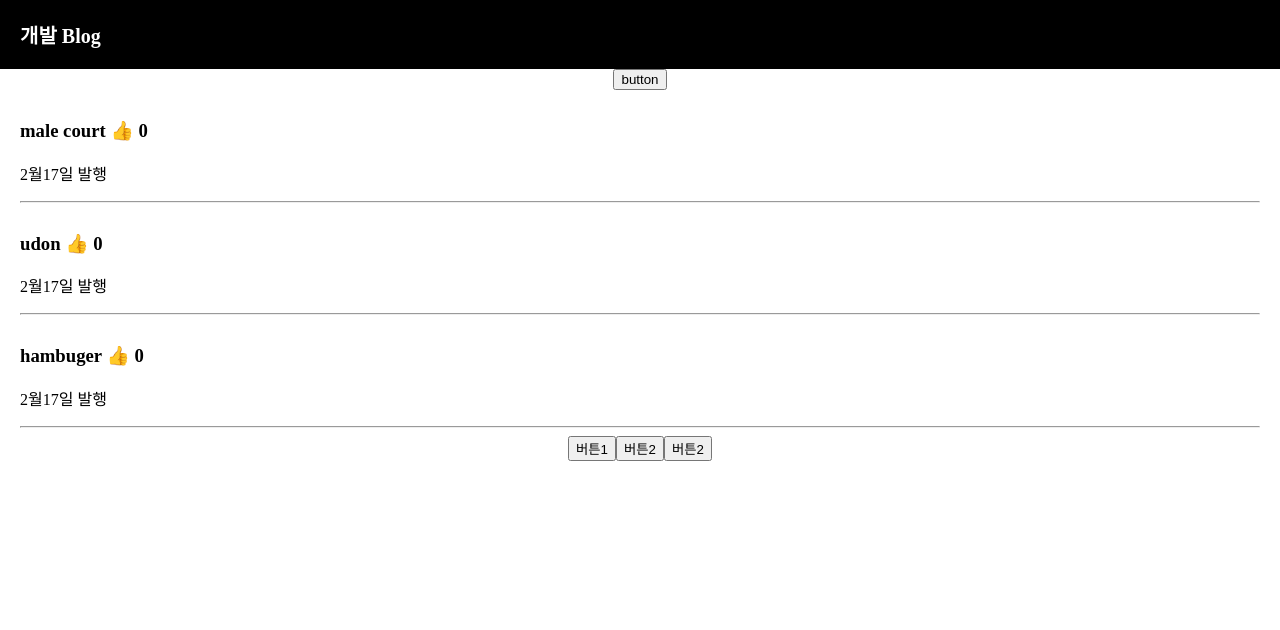
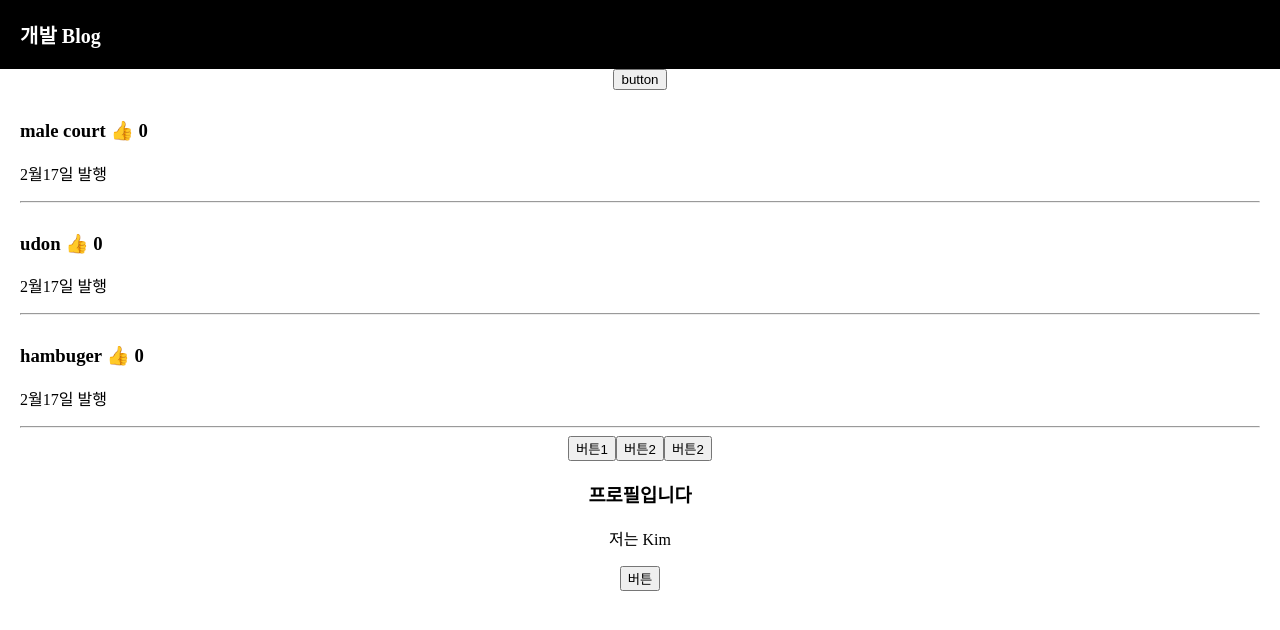
Before and after one commit to wogus216/codingApple, a React (Create React App) app in the folder blog/: page / in a window 1280 px wide. Shown: the top 630 px of the page. Built offline with nearby package versions, Linux system fonts and the light colour scheme.

Commit message:
class component

```diff
--- a/blog/src/App.js
+++ b/blog/src/App.js
@@ -81,6 +81,7 @@
         버튼2
       </button>
       {modal === true ? <Modal title={title} numPush={numPush} /> : null}
+      <Profile></Profile>
     </div>
   );
 }
@@ -96,6 +97,26 @@
 //   </div>
 //   )
 // }
+class Profile extends React.Component {
+  constructor() {
+    super();
+    this.state = { name: 'Kim', age: 30 };
+  }
+  changeName = () => {
+    this.setState({ name: 'Park' });
+  };
+
+  render() {
+    return (
+      <div>
+        <h3>프로필입니다</h3>
+        <p>저는 {this.state.name}</p>
+        <button onClick={this.changeName}>버튼</button>
+      </div>
+    );
+  }
+}
+
 function Modal(props) {
   return (
     <div>
```
